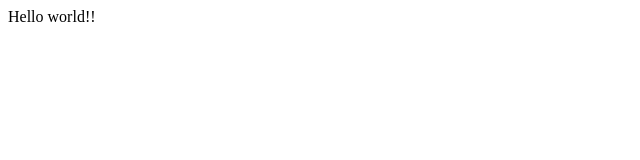
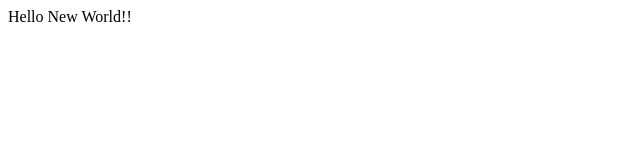
Before and after one commit to kentlcm-hk/helloWorld, a plain HTML site: page index.html in a window 1280 px wide. Shown: the full height of the page, 0-640 px from the left. Drawn offline with Linux system fonts and the light colour scheme.

Commit message:
Changed for helloNewWorld

```diff
--- a/index.html
+++ b/index.html
@@ -1,6 +1,6 @@
 <html>
 <Header><title>My Webpage</title></header>
 <body>
-Hello world!!
+Hello New World!!
 </body>
 </html>
```
